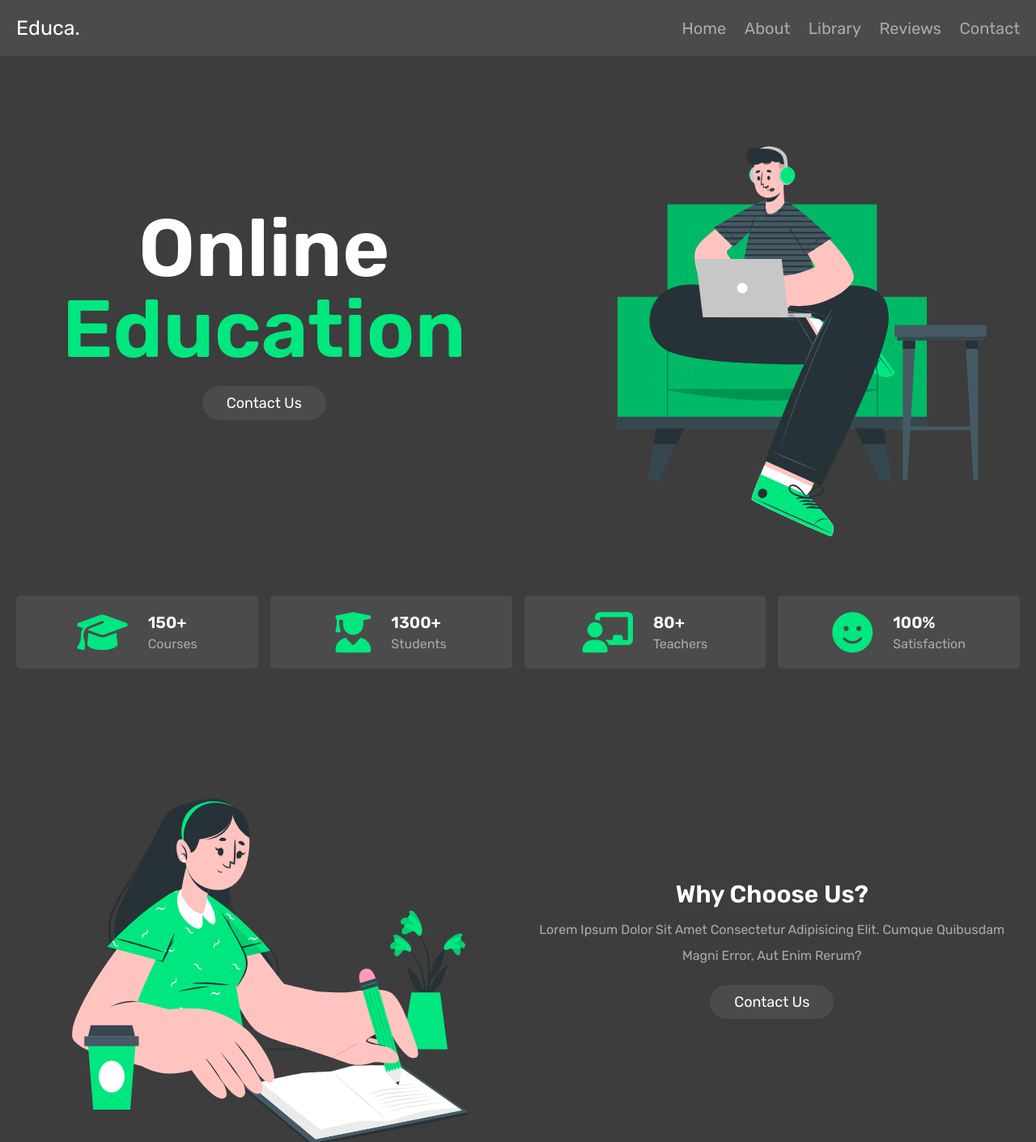
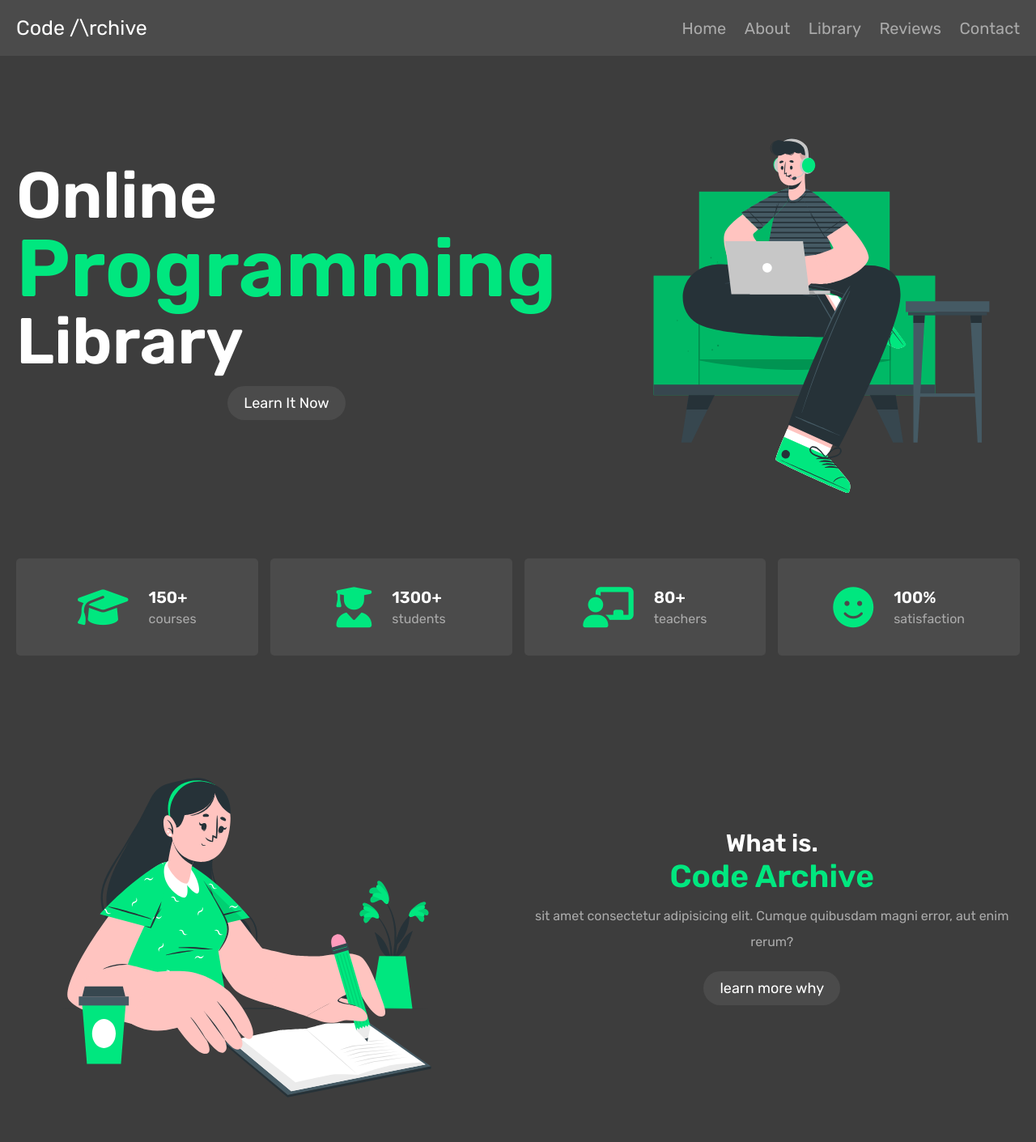
Before and after one commit to Nugg-tech/infoFrog-1.2, a plain HTML site: page index.html in a window 1280 px wide. Shown: the top 1411 px of the page at 81% size. Drawn offline with nearby package versions, Linux system fonts and the light colour scheme.

Commit message:
design commit

```diff
--- a/css/style.css
+++ b/css/style.css
@@ -15,7 +15,6 @@
    outline: none; border:none;
    text-decoration: none;
    transition: .2s linear;
-   text-transform: capitalize;
 }
 
 *::selection{
@@ -29,7 +28,6 @@ html{
    scroll-behavior: smooth;
    scroll-padding-top: 8rem;
 }
-
 ::-webkit-scrollbar{
    height: .5rem;
    width: 1rem;
@@ -62,7 +60,10 @@ section{
    cursor: pointer;
    color:var(--white);
    font-size: 1.8rem;
-   padding:1rem 3rem;
+   padding:1rem 2rem;
+}
+#contact{
+   margin-top: 2rem;
 }
 
 .btn:hover{
@@ -107,6 +108,7 @@ section{
    margin-left: 2rem;
    color:var(--light-white);
    font-size: 2rem;
+   text-transform: capitalize;
 }
 
 .header .flex .navbar a:hover{
@@ -122,6 +124,7 @@ section{
 
 .home{
    margin-top: 6rem;
+   text-transform: capitalize;
 }
 
 .home .row{
@@ -145,18 +148,21 @@ section{
 }
 
 .home .row .content h3{
-   margin-bottom: 1rem;
-   font-size: 10rem;
+   margin-bottom: 5px;
+   font-size: 8rem;
    color:var(--white);
    line-height: 1;
+   text-align: start;
 }
 
 .home .row .content h3 span{
    color:var(--green);
+   font-size: 10rem;
 }
 
 .count .box-container{
    display: grid;
+   margin-top: 1rem;
    grid-template-columns: repeat(auto-fit, minmax(27rem, 1fr));
    gap:1.5rem;
    align-items: flex-start;
@@ -165,7 +171,7 @@ section{
 .count .box-container .box{
    background-color: var(--light-bg);
    border-radius: .5rem;
-   padding:2rem;
+   padding:3.5rem;
    display: flex;
    align-items: center;
    justify-content: center;
@@ -193,6 +199,7 @@ section{
    align-items: center;
    gap: 1.5rem;
    flex-wrap: wrap;
+   margin-bottom: 11rem;
 }
 
 .about .row .image{
@@ -201,6 +208,8 @@ section{
 
 .about .row .image img{
    width: 100%;
+   margin-right: 6rem;
+   padding-right: 5rem;
 }
 
 .about .row .content{
@@ -219,7 +228,13 @@ section{
    font-size: 1.6rem;
    color:var(--light-white);
 }
-
+#course-heading{
+   margin-top: 6rem;
+}
+#description{
+   padding-right: 5rem;
+   padding-left: 5rem;
+}
 .courses .slide{
    background-color: var(--light-bg);
    border-radius: .5rem;
@@ -256,6 +271,12 @@ section{
 
 #heading{
    margin-top: 15rem;
+}
+.title-description{
+   font-size: 39px;
+   font-weight: 600;
+   font-style: bold;
+   color: #00E77F;
 }
 .reviews-slider .slide{
    border-radius: .5rem;
@@ -296,7 +317,9 @@ section{
    font-size: 1.5rem;
    color:var(--green);
 }
-
+#contact{
+   margin-top:3rem;
+}
 .contact .row{
    display: flex;
    align-items: center;
@@ -421,7 +444,7 @@ section{
 
 /* media queries  */
 
-@media (max-width:991px){
+@media (max-width:860px){
 
    html{
       font-size: 55%;
@@ -433,7 +456,7 @@ section{
 
 }
 
-@media (max-width:768px){
+@media (max-width:560px){
 
    #menu-btn{
       display: inline-block;
--- a/index.html
+++ b/index.html
@@ -2,9 +2,10 @@
 <html lang="en">
 <head>
    <meta charset="UTF-8">
+   <link rel="shortcut icon" href="images/favicon.ico" type="image/x-icon">
    <meta http-equiv="X-UA-Compatible" content="IE=edge">
    <meta name="viewport" content="width=device-width, initial-scale=1.0">
-   <title>Complete Responsive Online Education Website Design</title>
+   <title>CodeArchive</title>
 
    <!-- swiper css link  -->
    <link rel="stylesheet" href="https://unpkg.com/swiper@8/swiper-bundle.min.css" />
@@ -24,7 +25,7 @@
 
    <section class="flex">
 
-      <a href="#home" class="logo">educa.</a>
+      <a href="index.html" class="logo">Code /\rchive</a>
 
       <nav class="navbar">
          <a href="#home">home</a>
@@ -49,8 +50,8 @@
    <div class="row">
 
       <div class="content">
-         <h3>online <span>education</span></h3>
-         <a href="#contact" class="btn">contact us</a>
+         <h3>online <span>programming</span><br/>library</h3>
+         <a href="/lib.html" class="btn">learn it now</a>
       </div>
 
       <div class="image">
@@ -118,9 +119,10 @@
       </div>
 
       <div class="content">
-         <h3>why choose us?</h3>
-         <p>Lorem ipsum dolor sit amet consectetur adipisicing elit. Cumque quibusdam magni error, aut enim rerum?</p>
-         <a href="#contact" class="btn">contact us</a>
+         <h3 class="what" >What is.</h3>
+         <h2 class="title-description">Code Archive</h2>
+         <p> sit amet consectetur adipisicing elit. Cumque quibusdam magni error, aut enim rerum?</p>
+         <a href="#contact" class="btn">learn more why</a>
       </div>
 
    </div>
```
Also changed, not shown: images/android-chrome-192x192.png (added), images/android-chrome-512x512.png (added), images/apple-touch-icon.png (added), images/favicon-16x16.png (added), images/favicon-32x32.png (added), images/favicon.ico (added).
